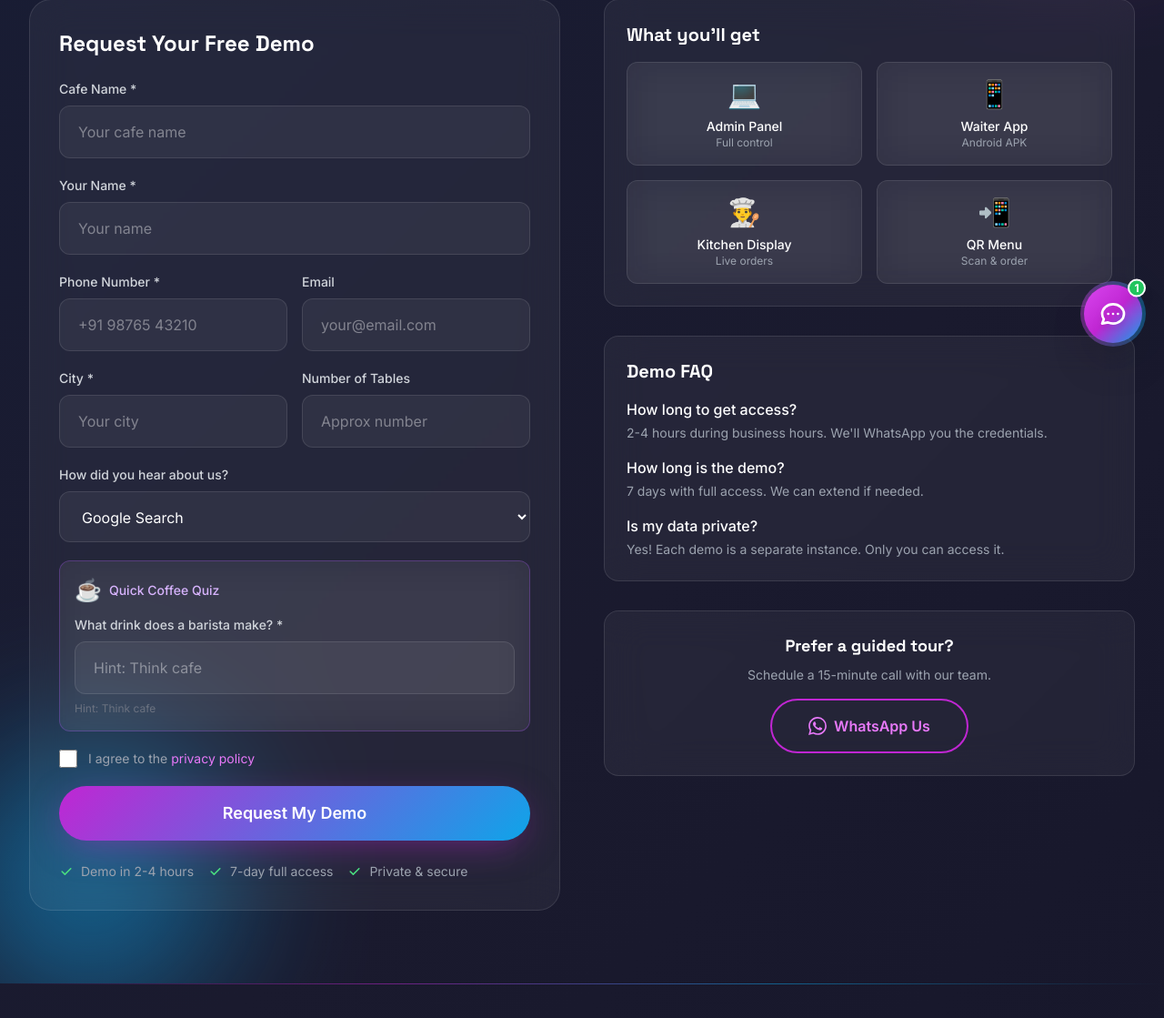
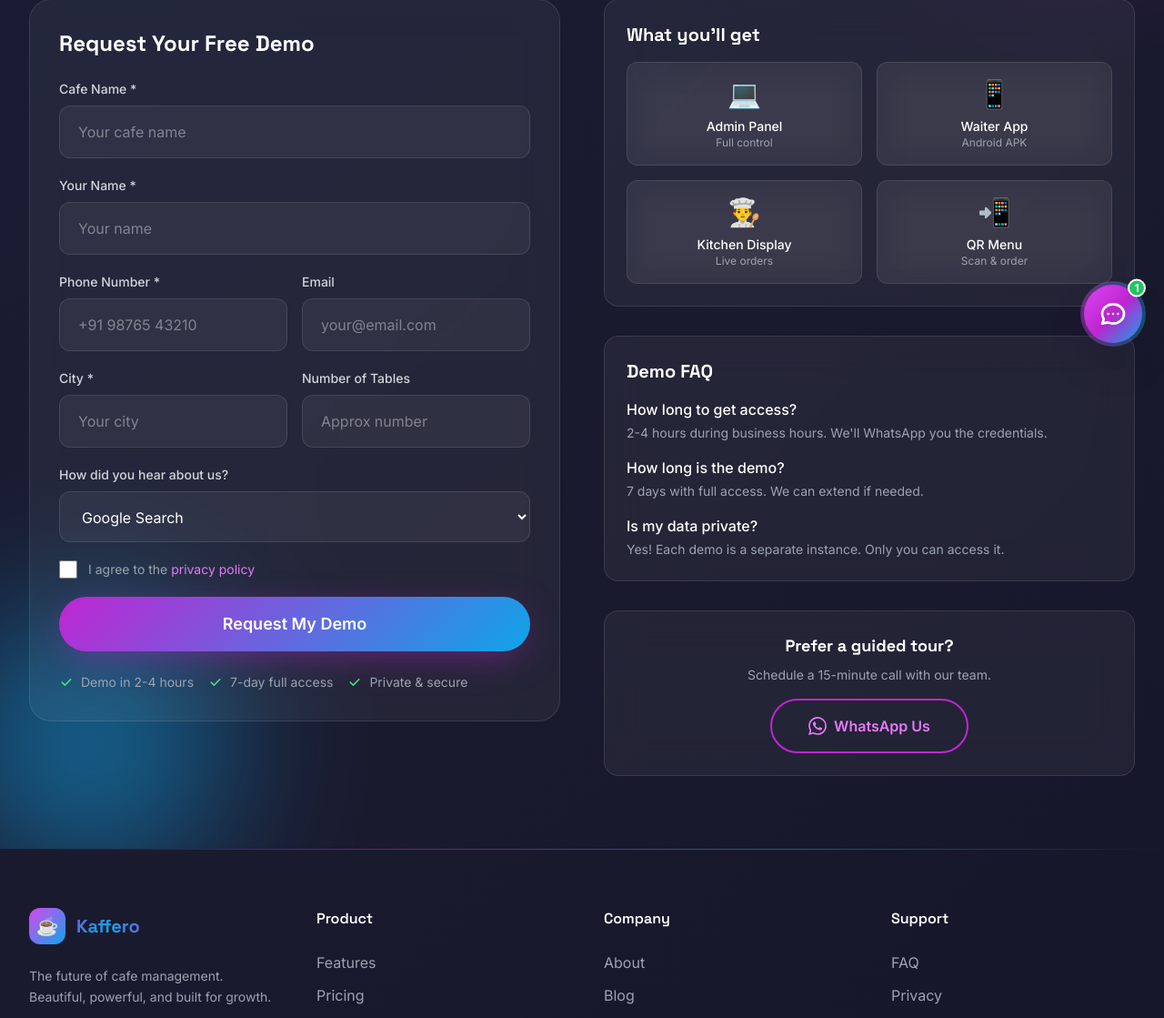
Before and after one commit to jobinsebastianralfiz/kaffero-website, a Django app: page /demo/ in a window 1280 px wide. Shown: the part 399-1518 px from the top of the page at 91% size. Run offline with Django 5.2, Linux system fonts and the light colour scheme; some libraries are stand-ins or nearby versions.

Commit message:
Add Cloudflare Turnstile spam protection to forms
- Replace coffee challenge with Turnstile widget on demo and contact forms
- Add TURNSTILE_SITE_KEY and TURNSTILE_SECRET_KEY settings
- Add verify_turnstile function for server-side validation
- Update context processor to include turnstile_site_key
- Add Turnstile script and dark-themed widget to templates

🤖 Generated with [Claude Code](https://claude.com/claude-code)

Co-Authored-By: Claude Opus 4.5 <noreply@anthropic.com>

```diff
--- a/templates/website/demo.html
+++ b/templates/website/demo.html
@@ -92,21 +92,10 @@
                         </select>
                     </div>
 
-                    <!-- Coffee Challenge - Spam Protection -->
-                    <div class="glass rounded-xl p-4 border border-purple-500/30">
-                        <div class="flex items-center gap-2 mb-3">
-                            <span class="text-2xl">&#9749;</span>
-                            <span class="text-sm font-medium text-purple-300">Quick Coffee Quiz</span>
-                        </div>
-                        <label class="block text-sm font-medium text-gray-300 mb-2">{{ form.coffee_challenge.label }} *</label>
-                        <input type="text" name="coffee_challenge" required
-                               class="form-input-stunning w-full"
-                               placeholder="{{ form.coffee_challenge.field.widget.attrs.placeholder }}"
-                               autocomplete="off"
-                               value="{{ form.coffee_challenge.value|default:'' }}">
-                        <input type="hidden" name="challenge_id" value="{{ form.challenge_id.value }}">
-                        <p class="text-xs text-gray-500 mt-2">{{ form.coffee_challenge.help_text }}</p>
-                    </div>
+                    <!-- Cloudflare Turnstile -->
+                    {% if turnstile_site_key %}
+                    <div class="cf-turnstile" data-sitekey="{{ turnstile_site_key }}" data-theme="dark"></div>
+                    {% endif %}
 
                     <div class="flex items-center gap-3">
                         <input type="checkbox" name="privacy_agreed" id="privacy" required
@@ -218,3 +207,7 @@
     </div>
 </section>
 {% endblock %}
+
+{% block extra_scripts %}
+<script src="https://challenges.cloudflare.com/turnstile/v0/api.js" async defer></script>
+{% endblock %}
--- a/website/context_processors.py
+++ b/website/context_processors.py
@@ -26,4 +26,5 @@ def site_settings(request):
         'social_facebook': settings.SOCIAL_FACEBOOK,
         'social_youtube': settings.SOCIAL_YOUTUBE,
         'pricing': settings.PRICING,
+        'turnstile_site_key': settings.TURNSTILE_SITE_KEY,
     }
--- a/website/forms.py
+++ b/website/forms.py
@@ -2,88 +2,37 @@
 Forms for Kaffero showcase website.
 """
 
-import random
+import requests
 from django import forms
+from django.conf import settings
 from .models import DemoRequest, ContactMessage, NewsletterSubscriber
 
 
-# Coffee-themed spam protection challenges
-COFFEE_CHALLENGES = [
-    {
-        'question': 'What hot beverage is made from roasted beans?',
-        'answers': ['coffee', 'cafe', 'kaffee', 'kaapi', 'kofi'],
-        'hint': 'Hint: It starts with C',
-    },
-    {
-        'question': 'Complete the word: Cof___',
-        'answers': ['fee', 'coffee'],
-        'hint': 'Hint: A popular morning drink',
-    },
-    {
-        'question': 'What drink does a barista make?',
-        'answers': ['coffee', 'cafe', 'espresso', 'latte', 'cappuccino'],
-        'hint': 'Hint: Think cafe',
-    },
-    {
-        'question': 'Espresso + steamed milk = ?',
-        'answers': ['latte', 'cafe latte', 'caffe latte'],
-        'hint': 'Hint: Rhymes with "atte"',
-    },
-    {
-        'question': 'What is the Italian word for coffee?',
-        'answers': ['caffe', 'cafe', 'caffè'],
-        'hint': 'Hint: Starts with "caf"',
-    },
-]
+def verify_turnstile(token):
+    """Verify Cloudflare Turnstile token."""
+    if not token:
+        return False
+
+    if not settings.TURNSTILE_SECRET_KEY:
+        # Skip validation if no secret key configured (development)
+        return True
+
+    try:
+        response = requests.post(
+            'https://challenges.cloudflare.com/turnstile/v0/siteverify',
+            data={
+                'secret': settings.TURNSTILE_SECRET_KEY,
+                'response': token,
+            },
+            timeout=10
+        )
+        result = response.json()
+        return result.get('success', False)
+    except Exception:
+        return False
 
 
-class CoffeeChallengeMixin:
-    """Mixin to add coffee-themed spam protection to forms."""
-
-    def __init__(self, *args, **kwargs):
-        super().__init__(*args, **kwargs)
-
-        # Select a random challenge
-        challenge = random.choice(COFFEE_CHALLENGES)
-        challenge_index = COFFEE_CHALLENGES.index(challenge)
-
-        self.fields['coffee_challenge'] = forms.CharField(
-            label=challenge['question'],
-            required=True,
-            widget=forms.TextInput(attrs={
-                'class': 'form-input',
-                'placeholder': challenge['hint'],
-                'autocomplete': 'off',
-            }),
-            help_text=challenge['hint']
-        )
-
-        # Store challenge index for validation
-        self.fields['challenge_id'] = forms.IntegerField(
-            widget=forms.HiddenInput(),
-            initial=challenge_index
-        )
-
-    def clean(self):
-        cleaned_data = super().clean()
-        answer = cleaned_data.get('coffee_challenge', '').strip().lower()
-        challenge_id = cleaned_data.get('challenge_id', 0)
-
-        if challenge_id < 0 or challenge_id >= len(COFFEE_CHALLENGES):
-            raise forms.ValidationError('Invalid challenge. Please refresh and try again.')
-
-        challenge = COFFEE_CHALLENGES[challenge_id]
-        valid_answers = [a.lower() for a in challenge['answers']]
-
-        if answer not in valid_answers:
-            raise forms.ValidationError(
-                f"Oops! That's not quite right. {challenge['hint']}"
-            )
-
-        return cleaned_data
-
-
-class DemoRequestForm(CoffeeChallengeMixin, forms.ModelForm):
+class DemoRequestForm(forms.ModelForm):
     """Form for demo requests."""
 
     privacy_agreed = forms.BooleanField(
@@ -136,7 +85,7 @@ class DemoRequestForm(CoffeeChallengeMixin, forms.ModelForm):
         return phone
 
 
-class ContactForm(CoffeeChallengeMixin, forms.ModelForm):
+class ContactForm(forms.ModelForm):
     """Form for contact messages."""
 
     class Meta:
--- a/website/views.py
+++ b/website/views.py
@@ -18,7 +18,7 @@ from .models import (
     Testimonial, FAQ, Feature, Screenshot, BlogPost,
     ChatConversation, ChatMessage
 )
-from .forms import DemoRequestForm, ContactForm, NewsletterForm
+from .forms import DemoRequestForm, ContactForm, NewsletterForm, verify_turnstile
 import json
 import uuid
 import re
@@ -100,7 +100,14 @@ def demo(request):
     """Demo request page view."""
     if request.method == 'POST':
         form = DemoRequestForm(request.POST)
-        if form.is_valid():
+
+        # Verify Turnstile
+        turnstile_token = request.POST.get('cf-turnstile-response', '')
+        turnstile_valid = verify_turnstile(turnstile_token)
+
+        if not turnstile_valid:
+            messages.error(request, 'Please complete the security check.')
+        elif form.is_valid():
             demo_request = form.save()
 
             # Email context
@@ -157,7 +164,14 @@ def contact(request):
     """Contact page view."""
     if request.method == 'POST':
         form = ContactForm(request.POST)
-        if form.is_valid():
+
+        # Verify Turnstile
+        turnstile_token = request.POST.get('cf-turnstile-response', '')
+        turnstile_valid = verify_turnstile(turnstile_token)
+
+        if not turnstile_valid:
+            messages.error(request, 'Please complete the security check.')
+        elif form.is_valid():
             contact_message = form.save()
 
             # Email context
```
Also changed, not shown: config/settings.py (+8 -0 lines), templates/website/contact.html (+8 -15 lines).
